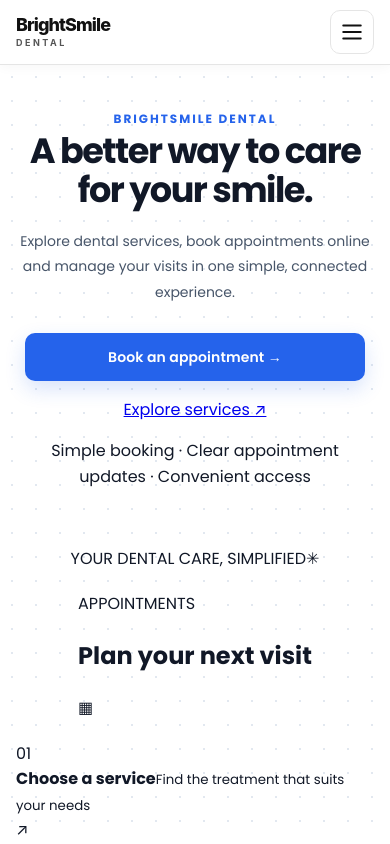
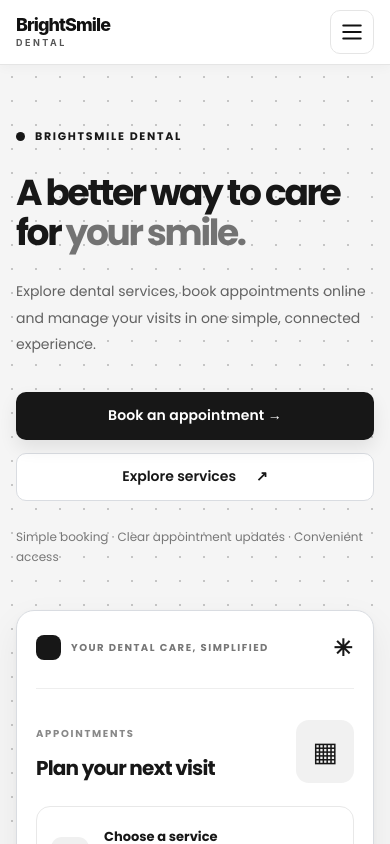
Before and after one commit to AriesMaster/BrightSmileDentalFrontEnd, an Angular app in the folder BrightSmileDentalFrontEnd/: page / in a window 390 px wide. Shown: the top 844 px of the page. Built offline with nearby package versions, Linux system fonts and the light colour scheme.

Commit message:
style(home): align landing page with monochrome dashboard design

```diff
--- a/BrightSmileDentalFrontEnd/src/app/features/home/home.scss
+++ b/BrightSmileDentalFrontEnd/src/app/features/home/home.scss
@@ -1,558 +1,61 @@
-
-/* ==========================================
-   BRIGHTSMILE DENTAL
-   HOME PAGE STYLES
-========================================== */
-
-:host {
-  display: block;
-  width: 100%;
+:host { display:block; }
+.home-shell {
+  --ink:#171717; --muted:#626262; --line:#d9dce1; --paper:#fff; --canvas:#f5f5f5;
+  min-height:100vh; color:var(--ink); font-family:"Poppins",sans-serif;
+  background-color:var(--canvas);
+  background-image:radial-gradient(circle,#c5c5c5 .8px,transparent .8px);
+  background-size:24px 24px;
 }
-
-/* ==========================================
-   HOME PAGE VARIABLES
-========================================== */
-
-.home-shell {
-  --primary: #2563eb;
-  --primary-hover: #1d4ed8;
-  --text-primary: #111827;
-  --text-secondary: #64748b;
-  --border-color: #e5e7eb;
-  --surface: #ffffff;
-
-  width: 100%;
-  min-height: 100%;
-
-  color: var(--text-primary);
-  font-family: 'Poppins', 'Inter', sans-serif;
-
-  background-color: #ffffff;
-  background-image:
-    radial-gradient(
-      circle,
-      #e2e8f0 1px,
-      transparent 1px
-    );
-
-  background-size: 24px 24px;
-}
-
-/* ==========================================
-   PAGE CONTAINER
-========================================== */
-
-.page-content {
-  width: min(1180px, calc(100% - 48px));
-  margin: 0 auto;
-  padding: 64px 0 88px;
-}
-
-/* ==========================================
-   HERO SECTION
-========================================== */
-
-.hero-section {
-  display: grid;
-  grid-template-columns:
-    minmax(0, 1.1fr)
-    minmax(0, 0.9fr);
-
-  align-items: center;
-  gap: 64px;
-
-  min-height: 620px;
-}
-
-/* ==========================================
-   HERO TEXT
-========================================== */
-
-.hero-copy {
-  max-width: 620px;
-}
-
-.eyebrow {
-  margin: 0 0 20px;
-
-  color: var(--primary);
-  font-size: 12px;
-  font-weight: 700;
-  letter-spacing: 2px;
-  line-height: 1.5;
-  text-transform: uppercase;
-}
-
-.hero-copy h1 {
-  margin: 0;
-
-  color: var(--text-primary);
-  font-size: clamp(40px, 5vw, 68px);
-  font-weight: 800;
-  letter-spacing: -2.5px;
-  line-height: 1.12;
-}
-
-.subheading {
-  max-width: 540px;
-  margin: 24px 0 0;
-
-  color: #475569;
-  font-size: 16px;
-  font-weight: 400;
-  line-height: 1.9;
-}
-
-/* ==========================================
-   HERO ACTIONS
-========================================== */
-
-.hero-actions {
-  display: flex;
-  align-items: center;
-  flex-wrap: wrap;
-  gap: 16px;
-
-  margin-top: 32px;
-}
-
-.hero-actions a[mat-raised-button] {
-  display: inline-flex;
-  align-items: center;
-  justify-content: center;
-
-  min-height: 48px;
-  padding: 0 26px;
-
-  border-radius: 10px;
-  background: var(--primary);
-  color: #ffffff;
-
-  font-size: 14px;
-  font-weight: 600;
-  text-decoration: none;
-
-  box-shadow:
-    0 8px 20px rgba(37, 99, 235, 0.18);
-
-  transition:
-    background-color 0.2s ease,
-    transform 0.2s ease,
-    box-shadow 0.2s ease;
-
-  &:hover {
-    background: var(--primary-hover);
-    transform: translateY(-2px);
-
-    box-shadow:
-      0 12px 24px rgba(37, 99, 235, 0.24);
-  }
-}
-
-/* ==========================================
-   TRUST INDICATORS
-========================================== */
-
-.hero-trust {
-  display: flex;
-  align-items: center;
-  flex-wrap: wrap;
-  gap: 14px 24px;
-
-  margin: 28px 0 0;
-  padding: 0;
-
-  list-style: none;
-
-  color: #475569;
-  font-size: 13px;
-  font-weight: 500;
-}
-
-.hero-trust li {
-  position: relative;
-  padding-left: 20px;
-  line-height: 1.6;
-
-  &::before {
-    content: '';
-
-    position: absolute;
-    top: 7px;
-    left: 0;
-
-    width: 8px;
-    height: 8px;
-
-    border-radius: 50%;
-    background: var(--primary);
-  }
-}
-
-/* ==========================================
-   HERO VISUAL
-========================================== */
-
-.hero-visual {
-  position: relative;
-
-  display: flex;
-  flex-direction: column;
-  align-items: center;
-  justify-content: center;
-
-  gap: 22px;
-  min-width: 0;
-  min-height: 480px;
-}
-
-/* ==========================================
-   PATIENT RATING BADGE
-========================================== */
-
-.rating-badge {
-  display: inline-flex;
-  align-items: center;
-  align-self: flex-start;
-  gap: 10px;
-
-  padding: 12px 18px;
-
-  border: 1px solid var(--border-color);
-  border-radius: 999px;
-
-  background: #ffffff;
-  color: var(--text-primary);
-
-  font-size: 13px;
-  font-weight: 600;
-
-  box-shadow:
-    0 8px 24px rgba(15, 23, 42, 0.07);
-}
-
-.star {
-  color: #f59e0b;
-  font-size: 17px;
-  line-height: 1;
-}
-
-/* ==========================================
-   SHARED VISUAL CARDS
-========================================== */
-
-.visual-card {
-  width: min(100%, 420px);
-
-  border: 1px solid var(--border-color);
-  border-radius: 24px;
-
-  background: rgba(255, 255, 255, 0.97);
-
-  box-shadow:
-    0 20px 45px rgba(15, 23, 42, 0.08);
-
-  transition:
-    transform 0.25s ease,
-    box-shadow 0.25s ease;
-
-  &:hover {
-    box-shadow:
-      0 24px 50px rgba(15, 23, 42, 0.12);
-  }
-}
-
-/* ==========================================
-   APPOINTMENT CARD
-========================================== */
-
-.appointment-card {
-  padding: 28px;
-}
-
-.card-header,
-.progress-row,
-.appointment-meta {
-  display: flex;
-  align-items: center;
-  justify-content: space-between;
-  gap: 12px;
-}
-
-.mini-label {
-  color: var(--text-secondary);
-  font-size: 11px;
-  font-weight: 600;
-  letter-spacing: 1.3px;
-  text-transform: uppercase;
-}
-
-.status-dot {
-  color: #16a34a;
-  font-size: 18px;
-}
-
-.appointment-card h2 {
-  margin: 20px 0 18px;
-
-  color: var(--text-primary);
-  font-size: clamp(23px, 3vw, 30px);
-  font-weight: 700;
-  letter-spacing: -0.8px;
-  line-height: 1.25;
-}
-
-.appointment-meta {
-  margin-bottom: 24px;
-
-  color: #64748b;
-  font-size: 13px;
-  line-height: 1.6;
-}
-
-.progress-row {
-  margin-bottom: 10px;
-
-  color: #64748b;
-  font-size: 12px;
-}
-
-.progress-row strong {
-  color: var(--primary);
-  font-weight: 700;
-}
-
-/* ==========================================
-   PROGRESS BAR
-========================================== */
-
-.progress-bar {
-  width: 100%;
-  height: 9px;
-
-  overflow: hidden;
-  border-radius: 999px;
-
-  background: #e2e8f0;
-}
-
-.progress-bar span {
-  display: block;
-
-  width: 85%;
-  height: 100%;
-
-  border-radius: inherit;
-  background: var(--primary);
-}
-
-/* ==========================================
-   STATISTICS CARD
-========================================== */
-
-.stats-card {
-  display: flex;
-  align-items: center;
-  justify-content: space-between;
-  gap: 24px;
-
-  padding: 24px 28px;
-
-  transform: translateX(40px);
-}
-
-.stat-item {
-  display: flex;
-  flex-direction: column;
-  gap: 6px;
-
-  min-width: 0;
-}
-
-.stat-item strong {
-  color: var(--text-primary);
-  font-size: 26px;
-  font-weight: 800;
-  letter-spacing: -1px;
-}
-
-.stat-item span {
-  color: var(--text-secondary);
-  font-size: 12px;
-  line-height: 1.5;
-}
-
-/* ==========================================
-   ACCESSIBILITY
-========================================== */
-
-.home-shell a:focus-visible {
-  outline: 3px solid #93c5fd;
-  outline-offset: 4px;
-}
-
-/* ==========================================
-   TABLET RESPONSIVENESS
-========================================== */
-
-@media (max-width: 980px) {
-
-  .page-content {
-    padding: 56px 0 72px;
-  }
-
-  .hero-section {
-    grid-template-columns: 1fr;
-    gap: 48px;
-    min-height: auto;
-  }
-
-  .hero-copy {
-    max-width: 760px;
-    margin: 0 auto;
-    text-align: center;
-  }
-
-  .hero-copy h1 {
-    font-size: clamp(38px, 6vw, 58px);
-  }
-
-  .subheading {
-    max-width: 650px;
-    margin-right: auto;
-    margin-left: auto;
-  }
-
-  .hero-actions,
-  .hero-trust {
-    justify-content: center;
-  }
-
-  .hero-visual {
-    min-height: auto;
-  }
-
-  .rating-badge {
-    align-self: center;
-  }
-
-  .stats-card {
-    transform: none;
-  }
-
-}
-
-/* ==========================================
-   MOBILE RESPONSIVENESS
-========================================== */
-
-@media (max-width: 600px) {
-
-  .page-content {
-    width: calc(100% - 32px);
-    padding: 40px 0 56px;
-  }
-
-  .hero-section {
-    gap: 40px;
-  }
-
-  .hero-copy h1 {
-    font-size: clamp(34px, 9vw, 44px);
-    letter-spacing: -1.5px;
-  }
-
-  .subheading {
-    margin-top: 20px;
-    font-size: 14px;
-    line-height: 1.8;
-  }
-
-  .hero-actions {
-    margin-top: 28px;
-  }
-
-  .hero-actions a[mat-raised-button] {
-    width: 100%;
-    max-width: 340px;
-  }
-
-  .hero-trust {
-    align-items: flex-start;
-    flex-direction: column;
-    gap: 12px;
-
-    width: fit-content;
-    margin: 26px auto 0;
-
-    text-align: left;
-  }
-
-  .hero-visual {
-    gap: 20px;
-  }
-
-  .appointment-card {
-    padding: 22px 18px;
-  }
-
-  .appointment-card h2 {
-    font-size: 24px;
-  }
-
-  .appointment-meta {
-    flex-wrap: wrap;
-    gap: 8px;
-  }
-
-  .stats-card {
-    gap: 12px;
-    padding: 20px 18px;
-  }
-
-  .stat-item strong {
-    font-size: 22px;
-  }
-
-}
-
-/* ==========================================
-   SMALL MOBILE DEVICES
-========================================== */
-
-@media (max-width: 380px) {
-
-  .page-content {
-    width: calc(100% - 24px);
-  }
-
-  .hero-copy h1 {
-    font-size: 32px;
-  }
-
-  .appointment-card {
-    padding: 18px 14px;
-  }
-
-  .stats-card {
-    flex-direction: column;
-    align-items: flex-start;
-  }
-
-}
-
-/* ==========================================
-   REDUCED MOTION
-========================================== */
-
-@media (prefers-reduced-motion: reduce) {
-
-  *,
-  *::before,
-  *::after {
-    animation-duration: 0.01ms !important;
-    transition-duration: 0.01ms !important;
-    scroll-behavior: auto !important;
-  }
-
-}
+* { box-sizing:border-box; }
+.page-content { max-width:1360px; margin:auto; padding:52px 32px 90px; }
+.hero-section { display:grid; grid-template-columns:minmax(0,1.05fr) minmax(0,.95fr); align-items:center; gap:clamp(28px,5vw,76px); min-height:600px; padding:26px 0 70px; }
+.eyebrow,.section-label,.preview-kicker { display:inline-flex; align-items:center; gap:10px; font-size:11px; font-weight:700; letter-spacing:1.7px; }
+.eyebrow-dot,.preview-status-dot { width:9px; height:9px; display:inline-block; border-radius:50%; background:var(--ink); }
+.hero-copy h1 { margin:24px 0; font-size:clamp(42px,5vw,72px); line-height:1.13; letter-spacing:-.065em; font-weight:750; }
+.hero-copy h1 span { color:#737373; }
+.subheading { max-width:530px; color:var(--muted); font-size:16px; line-height:1.9; }
+.hero-actions { display:flex; align-items:center; flex-wrap:wrap; gap:13px; margin:34px 0 0; }
+.primary-action,.secondary-action,.band-link,.cta-button { display:inline-flex!important; justify-content:center; align-items:center; gap:20px; min-height:48px; padding:0 23px; border-radius:10px; font:600 14px "Poppins",sans-serif; text-decoration:none; transition:transform .2s,background .2s,box-shadow .2s; }
+.primary-action,.cta-button { background:#171717!important; color:white!important; box-shadow:0 8px 18px #00000016; }
+.primary-action:hover,.cta-button:hover { background:#343434!important; transform:translateY(-2px); }
+.secondary-action { color:var(--ink); border:1px solid var(--line); background:white; }
+.secondary-action:hover,.band-link:hover { background:#eee; }
+.hero-note { margin-top:26px; font-size:12px; color:#777; line-height:1.7; }
+.hero-visual { min-width:0; border:1px solid var(--line); background:white; border-radius:24px; padding:28px; box-shadow:0 2px 5px #00000009,0 14px 36px #00000010; }
+.preview-topline { display:flex; align-items:center; gap:10px; padding-bottom:22px; border-bottom:1px solid #eee; color:#777; font-size:10px; letter-spacing:1.5px; font-weight:700; }
+.preview-mark { height:25px; width:25px; background:#171717; border-radius:8px; }
+.preview-spark { margin-left:auto; color:#171717; font-size:23px; }
+.preview-heading { display:flex; justify-content:space-between; align-items:center; gap:15px; margin:30px 0 22px; }
+.preview-kicker { color:#888; font-size:10px; }
+.preview-heading h2 { font-size:clamp(20px,2.5vw,28px); margin:7px 0 0; letter-spacing:-.8px; }
+.preview-calendar { background:#f1f1f1; border-radius:13px; font-size:27px; padding:10px 16px; }
+.preview-step { display:flex; align-items:center; gap:15px; padding:20px 14px; border:1px solid #e8e8e8; border-radius:14px; margin-top:11px; }
+.step-index { display:grid; place-items:center; flex-shrink:0; width:38px; height:38px; border-radius:11px; background:#f0f0f0; font-size:12px; font-weight:700; }
+.preview-step div { flex:1; min-width:0; }
+.preview-step strong,.preview-step small { display:block; }
+.preview-step strong { font-size:13px; }
+.preview-step small { margin-top:5px; color:#777; font-size:11px; line-height:1.5; }
+.step-arrow { color:#777; }
+.preview-footer { display:flex; align-items:center; gap:9px; padding-top:24px; color:#777; font-size:11px; }
+.preview-footer > span:last-child { margin-left:auto; font-size:18px; }
+.section-block { margin-top:38px; }
+.section-heading { display:flex; justify-content:space-between; align-items:end; gap:35px; margin-bottom:25px; }
+.section-heading h2,.services-band h2,.final-cta h2 { margin:12px 0 0; font-size:clamp(27px,3vw,38px); line-height:1.25; letter-spacing:-1.4px; }
+.section-heading > p { max-width:370px; color:var(--muted); font-size:14px; line-height:1.8; }
+.feature-grid { display:grid; grid-template-columns:repeat(3,minmax(0,1fr)); gap:20px; }
+.feature-card { background:white; border:1px solid var(--line); border-radius:20px; padding:28px; box-shadow:0 2px 5px #00000009,0 8px 18px #00000009; }
+.feature-icon { display:grid; place-items:center; width:52px; height:52px; border-radius:13px; background:#f1f1f1; font-size:27px; }
+.feature-card h3 { font-size:18px; margin:24px 0 10px; }
+.feature-card p { margin:0; color:var(--muted); font-size:13px; line-height:1.8; }
+.services-band { display:flex; align-items:center; justify-content:space-between; gap:30px; padding:40px; margin:60px 0 0; background:white; border:1px solid var(--line); border-radius:22px; }
+.services-band p { color:var(--muted); font-size:14px; }
+.band-link { flex-shrink:0; background:#f4f4f4; color:var(--ink); }
+.final-cta { margin-top:60px; padding:55px 28px; text-align:center; background:#171717; border-radius:24px; color:white; }
+.final-cta .section-label { color:#c5c5c5; }
+.final-cta p { color:#ccc; font-size:14px; line-height:1.8; }
+.cta-button { margin-top:16px; background:white!important; color:#171717!important; }
+.cta-button:hover { background:#eee!important; }
+.home-shell a:focus-visible { outline:3px solid #777; outline-offset:4px; }
+@media(max-width:980px) { .hero-section { grid-template-columns:1fr; min-height:auto; padding-bottom:35px; } .hero-copy { max-width:760px; } .hero-visual { max-width:650px; width:100%; } }
+@media(max-width:680px) { .page-content { padding:32px 16px 55px; } .hero-section { gap:30px; } .hero-copy h1 { font-size:clamp(36px,9vw,52px); } .subheading { font-size:14px; } .hero-actions { align-items:stretch; flex-direction:column; } .primary-action,.secondary-action { width:100%; } .hero-visual { padding:19px; border-radius:18px; } .section-heading { display:block; } .feature-grid { grid-template-columns:1fr; gap:14px; } .feature-card { padding:23px; } .services-band { flex-direction:column; align-items:flex-start; padding:25px; margin-top:40px; } .band-link { width:100%; } .final-cta { margin-top:40px; padding:40px 20px; } }
+@media(prefers-reduced-motion:reduce) { *,*::before,*::after { transition:none!important; scroll-behavior:auto!important; } }
```
